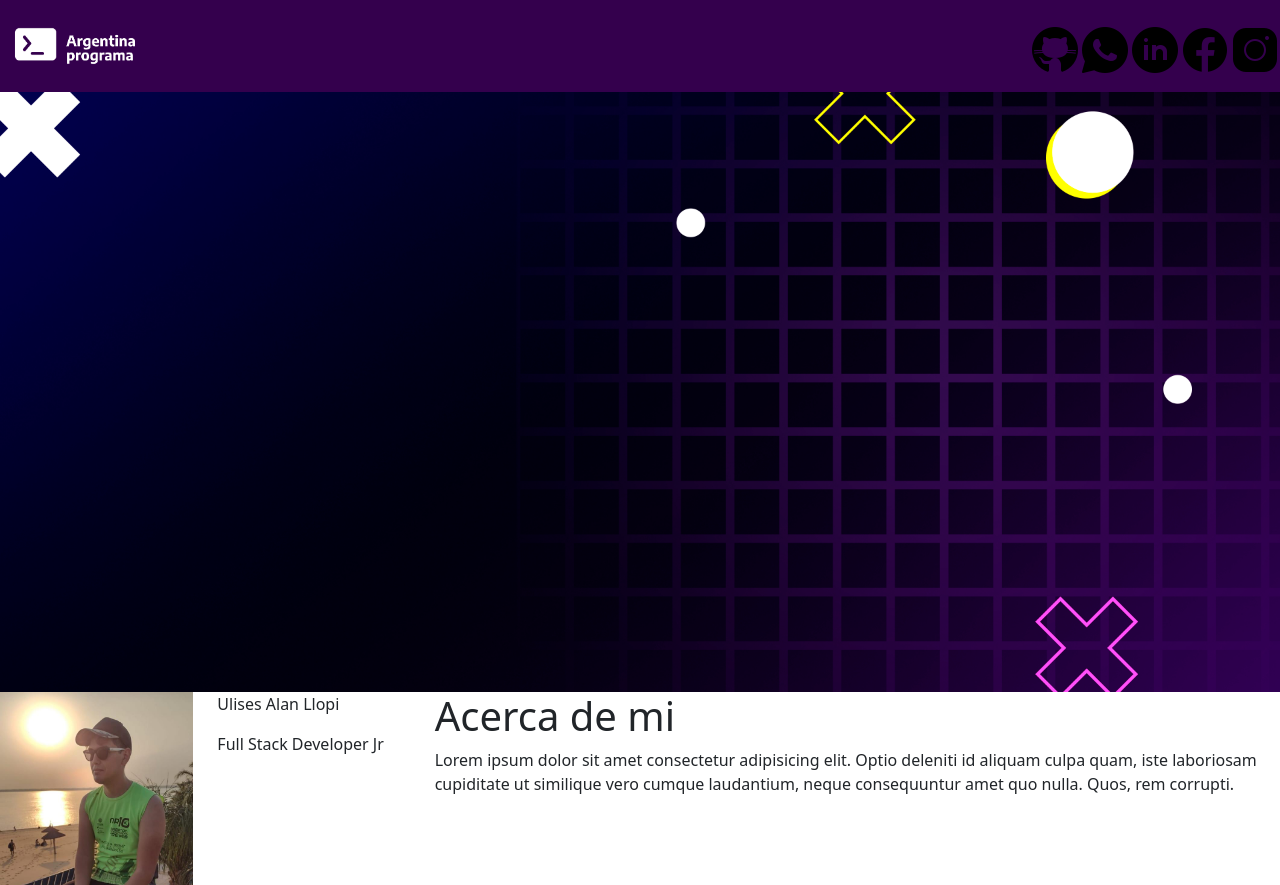
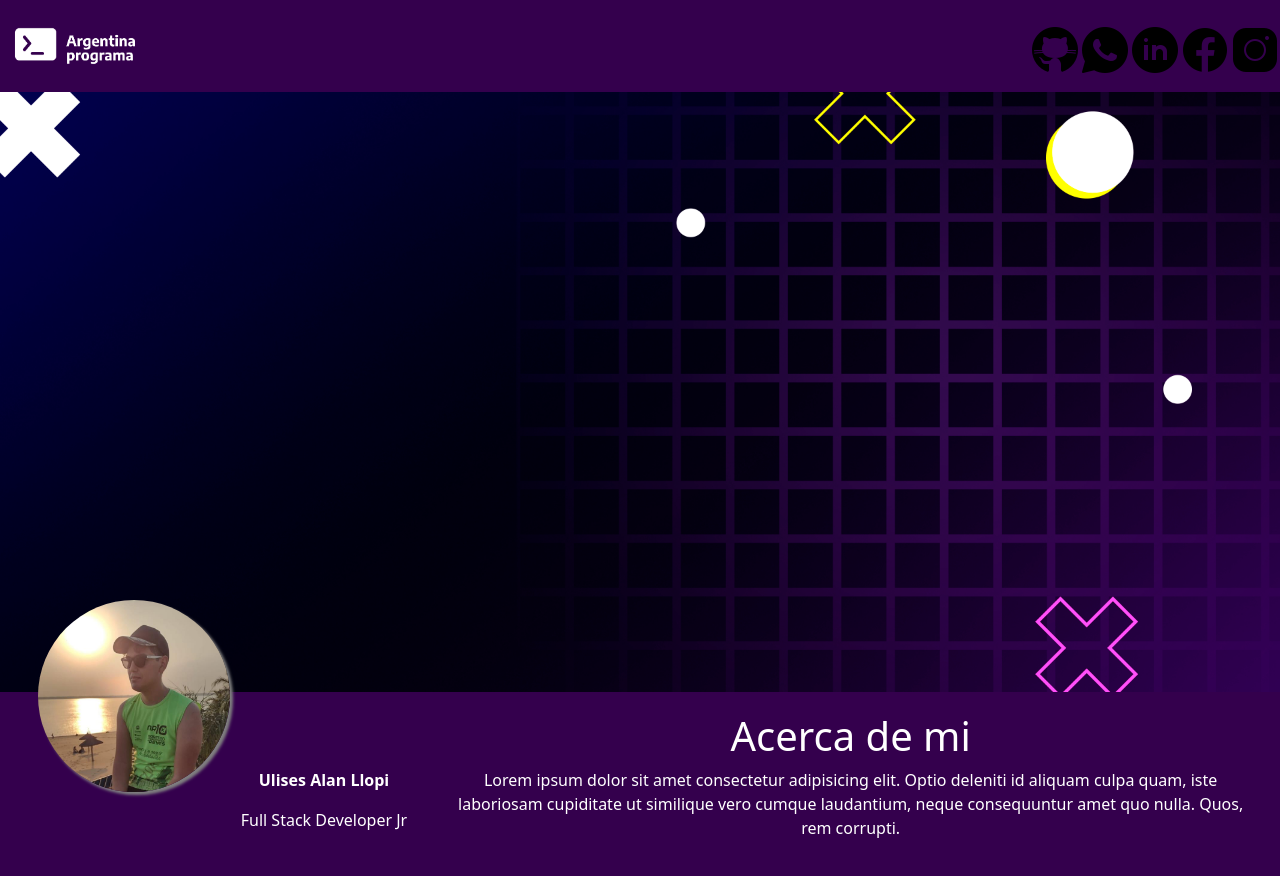
Before and after one commit to LlopiU/Proyecto_Integrador-LLOPI-Ulises, an Angular app in the folder Proyecj_Int/: page / in a window 1280 px wide. Built offline with nearby package versions, Linux system fonts and the light colour scheme.

Commit message:
todo acerca dehecho
se realizo la parte front con angular, bootstrap..
todo lo que es la foto de perfil, nombre y acerca de mi :100:

```diff
--- a/Proyecj_Int/src/app/components/acerca-de/acerca-de.component.css
+++ b/Proyecj_Int/src/app/components/acerca-de/acerca-de.component.css
@@ -0,0 +1,39 @@
+.row{
+    padding: 20px;
+}
+div{
+    background-color: #34004d;
+    text-align: center;
+}
+
+/*Style de Foto de Perfil*/
+@media (min-width: 576px){
+    #fotodeperfil{
+        position: absolute;
+        width: 15%;
+        border-radius: 100%;
+        box-shadow: 3px 3px 3px grey;
+        left: 3%;
+        top: 600px;
+    }
+}
+
+@media (max-width: 575px){
+    #fotodeperfil{
+        position: absolute;
+        width: 30%;
+        border-radius: 100%;
+        box-shadow: 3px 3px 3px grey;
+        left: 35%;
+        top: 600px;
+    }
+}
+
+/*Etiqueta Nombre*/
+#nombre{
+    color: white;
+
+    font-weight: bold;
+    margin-top: 30%;
+
+}
--- a/Proyecj_Int/src/app/components/acerca-de/acerca-de.component.html
+++ b/Proyecj_Int/src/app/components/acerca-de/acerca-de.component.html
@@ -1,16 +1,16 @@
 <div class="row">
         <div class="col-xs-12 col-sm-2 col-md-2 col-lg-2">
-            <img src="../../../assets/perfilFoto.jpg" class="img-fluid">
+            <img src="../../../assets/perfilFoto.jpg" class="img-fluid" id="fotodeperfil">
         </div>
         <div class="col-xs-12 col-sm-2 col-md-2 col-lg-2">
-            <p>Ulises Alan Llopi</p>
-            <p>Full Stack Developer Jr</p>
+            <p id="nombre">Ulises Alan Llopi</p>
+            <p style="color: white;">Full Stack Developer Jr</p>
 
         </div>
         <div class="col-xs-12 col-sm-8 col-md-2 col-lg-8">
             <span>
-                <h1>Acerca de mi</h1>
-                    <p>Lorem ipsum dolor sit amet consectetur adipisicing elit.
+                <h1 style="color: white;">Acerca de mi</h1>
+                    <p style="color: white;">Lorem ipsum dolor sit amet consectetur adipisicing elit.
                     Optio deleniti id aliquam culpa quam, iste laboriosam
                     cupiditate ut similique vero cumque laudantium, neque
                     consequuntur amet quo nulla. Quos, rem corrupti.
```
